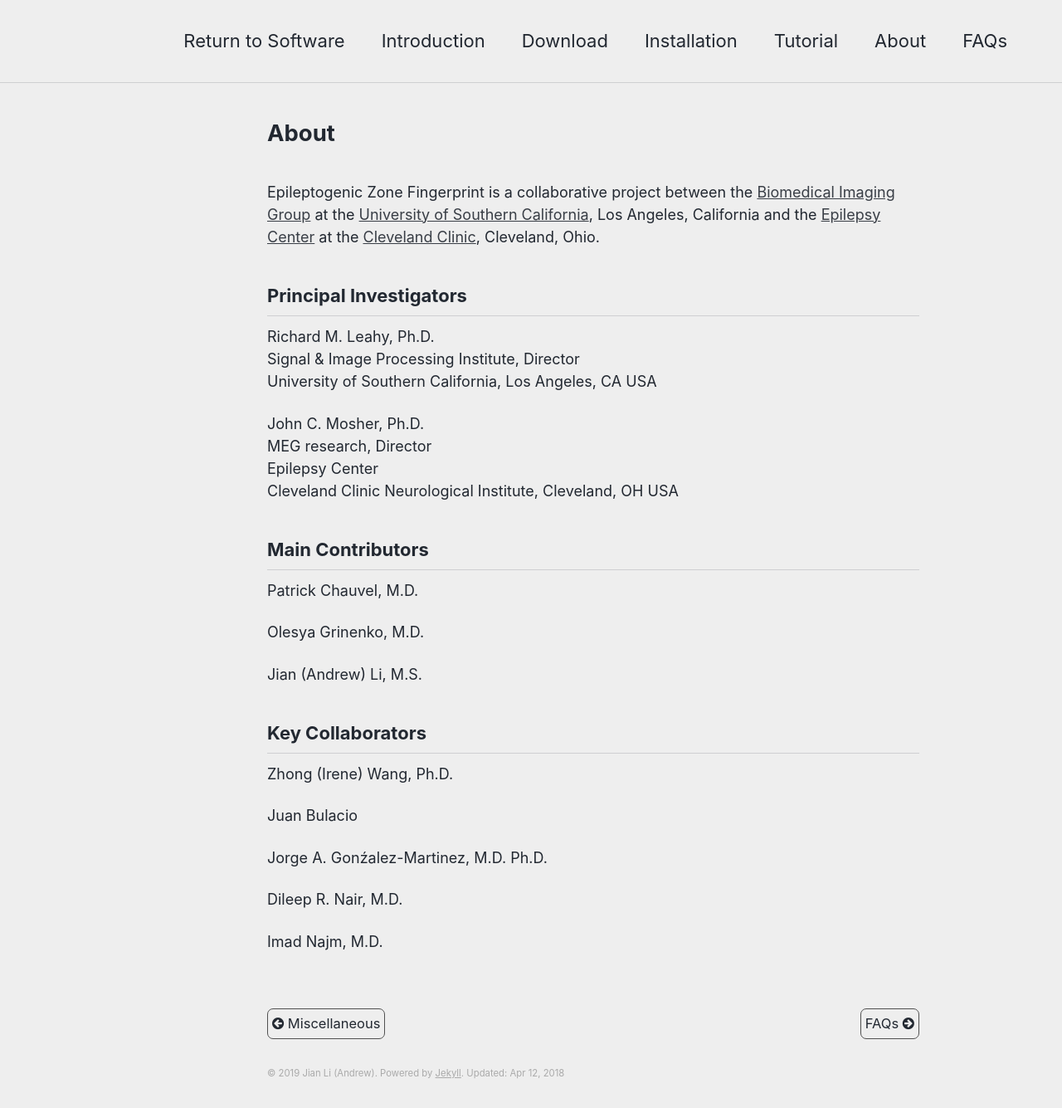
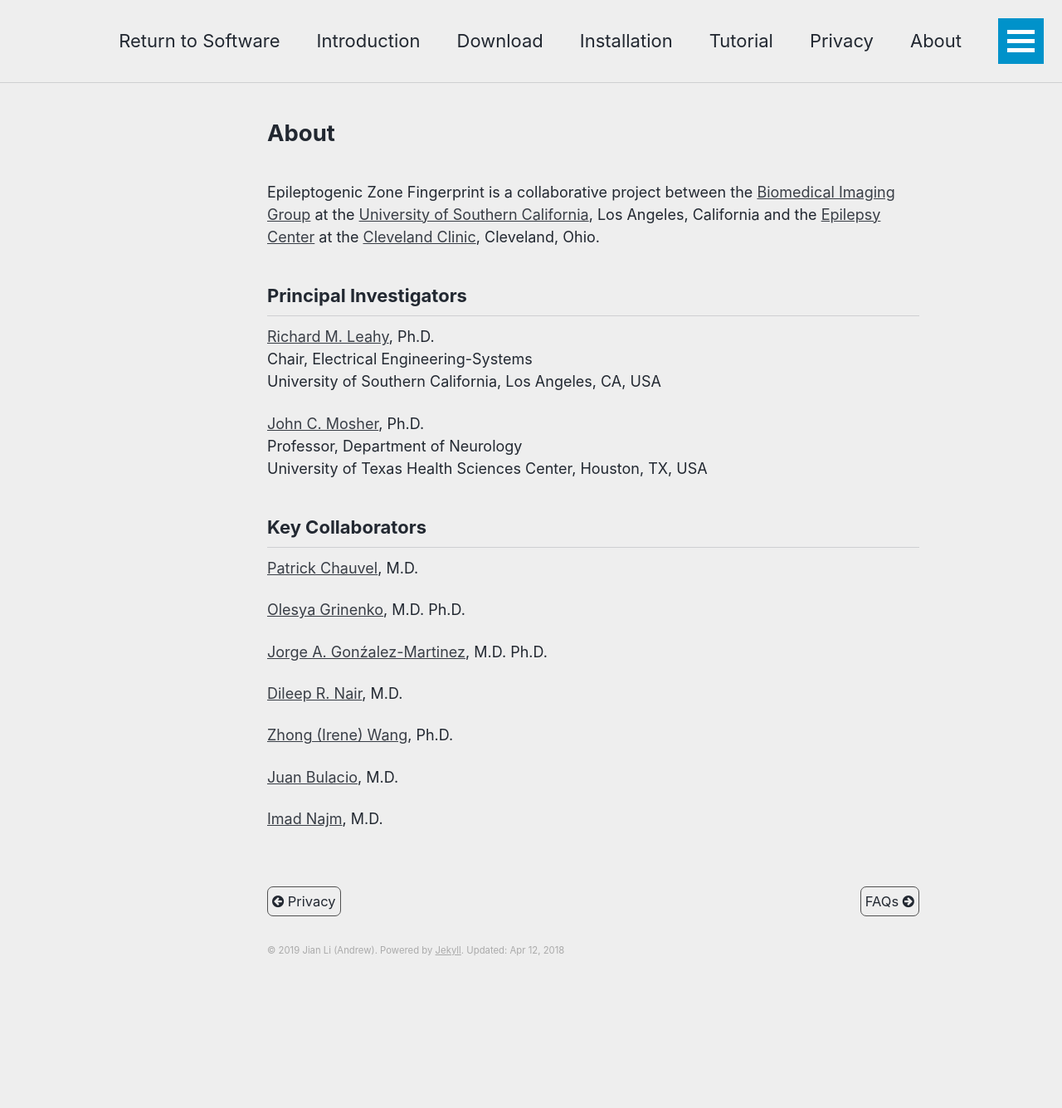
Before and after one commit to silencer1127/silencer1127.github.io, a Jekyll site: the page built from _pages/software/EZ_Fingerprint/ezf_about.md, in a window 1280 px wide. Shown: the whole page at 83% size. Built offline with Jekyll 4.4.1, drawn with Linux system fonts in a browser that asks for light colours; comment, search, counter and statistics services are not loaded; after the commit the page ends 1187 px from its top, so only the background shows below that.

Commit message:
added privacy page and updated about page

```diff
--- a/_data/navigation.yml
+++ b/_data/navigation.yml
@@ -22,6 +22,8 @@ ezf:
       url: /software/EZ_Fingerprint/ezf_install
     - title: "Tutorial"
       url: /software/EZ_Fingerprint/ezf_tutorial
+    - title: "Privacy"
+      url: /software/EZ_Fingerprint/ezf_privacy
     - title: "About"
       url: /software/EZ_Fingerprint/ezf_about
     - title: "FAQs"
--- a/_pages/software/EZ_Fingerprint/ezf_about.md
+++ b/_pages/software/EZ_Fingerprint/ezf_about.md
@@ -13,42 +13,31 @@ date: 2018-04-12
 
 ## Principal Investigators
 
-Richard M. Leahy, Ph.D.<br/>
-Signal & Image Processing Institute, Director<br/>
-University of Southern California, Los Angeles, CA USA
+[Richard M. Leahy](https://neuroimage.usc.edu/neuro/Members/Leahy){:target="leahy"}, Ph.D.<br/>
+Chair, Electrical Engineering-Systems<br/>
+University of Southern California, Los Angeles, CA, USA
 
-John C. Mosher, Ph.D.<br/>
-MEG research, Director<br/>
-Epilepsy Center<br/>
-Cleveland Clinic Neurological Institute, Cleveland, OH USA
-
-## Main Contributors
-
-Patrick Chauvel, M.D.
-
-
-Olesya Grinenko, M.D.
-
-
-Jian (Andrew) Li, M.S.
-
+[John C. Mosher](https://med.uth.edu/neurology/faculty/john-c-mosher-phd/){:target="mosher"}, Ph.D.<br/>
+Professor, Department of Neurology<br/>
+University of Texas Health Sciences Center, Houston, TX, USA
 
 ## Key Collaborators
 
-Zhong (Irene) Wang, Ph.D.
+[Patrick Chauvel](https://my.clevelandclinic.org/staff/18110-patrick-chauvel){:target="chauvel"}, M.D.
 
-Juan Bulacio
+[Olesya Grinenko](https://scholar.google.com/citations?user=CgeALY0AAAAJ&hl=en){:target="grinenko"}, M.D. Ph.D.
 
-Jorge A. Gonźalez-Martinez, M.D. Ph.D.
+[Jorge A. Gonźalez-Martinez](https://my.clevelandclinic.org/staff/9151-jorge-alvaro-gonzalez-martinez){:target="gonzalez"}, M.D. Ph.D.
 
-Dileep R. Nair, M.D.
+[Dileep R. Nair](https://my.clevelandclinic.org/staff/3046-dileep-nair){:target="nair"}, M.D.
 
-Imad Najm, M.D.
+[Zhong (Irene) Wang](https://sites.google.com/view/linne/faculty){:target="wang"}, Ph.D.
 
+[Juan Bulacio](https://my.clevelandclinic.org/staff/9290-juan-bulacio){:target="bulacio"}, M.D.
 
-
+[Imad Najm](https://my.clevelandclinic.org/staff/2465-imad-najm){:target="najm"}, M.D.
 
 <div class="pagination">
-	<a class="left" href="/software/EZ_Fingerprint/tutorial/ezf_misc"><i class="fa fa-arrow-circle-left"></i> Miscellaneous </a>
+	<a class="left" href="/software/EZ_Fingerprint/ezf_privacy"><i class="fa fa-arrow-circle-left"></i> Privacy </a>
 	<a class="right" href="/software/EZ_Fingerprint/ezf_faqs"> FAQs <i class="fa fa-arrow-circle-right"></i></a>
 </div>
```
Also changed, not shown: _pages/software/EZ_Fingerprint/ezf_privacy.md (added, +42 -0 lines), _pages/software/EZ_Fingerprint/tutorial/ezf_misc.md (+1 -1 lines).
